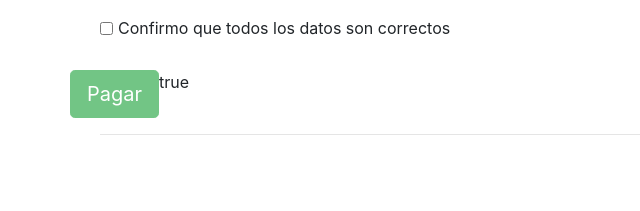
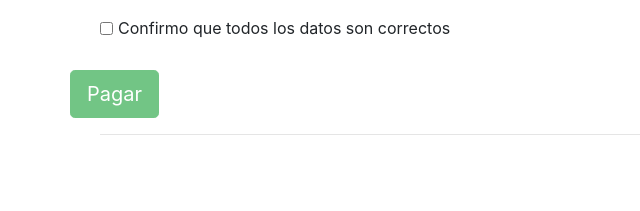
Before and after one commit to MonkeyDCode/AngularShopCart, a plain HTML site: page index.html at #!/form in a window 1280 px wide. Shown: the part 581-792 px from the top of the page, 0-640 px from the left. Drawn offline with Linux system fonts and the light colour scheme; some packages are replaced by stand-ins of ours.

Commit message:
Update form.html

```diff
--- a/pages/form.html
+++ b/pages/form.html
@@ -119,7 +119,6 @@
         <div class="row">
             <button align="center" class="btn btn-success btn-lg" href="javascript:void(0)" ng-click="formControllerVM.submit(generalDataForm.$valid);"
                data-ng-disabled="formControllerVM.data.confirm!=true || !generalDataForm.$valid || (!formControllerVM.visa && !formControllerVM.master)">Pagar</button>
-            {{!formControllerVM.visa && !formControllerVM.master}}
         </div>
     </div>
 </form>
```
